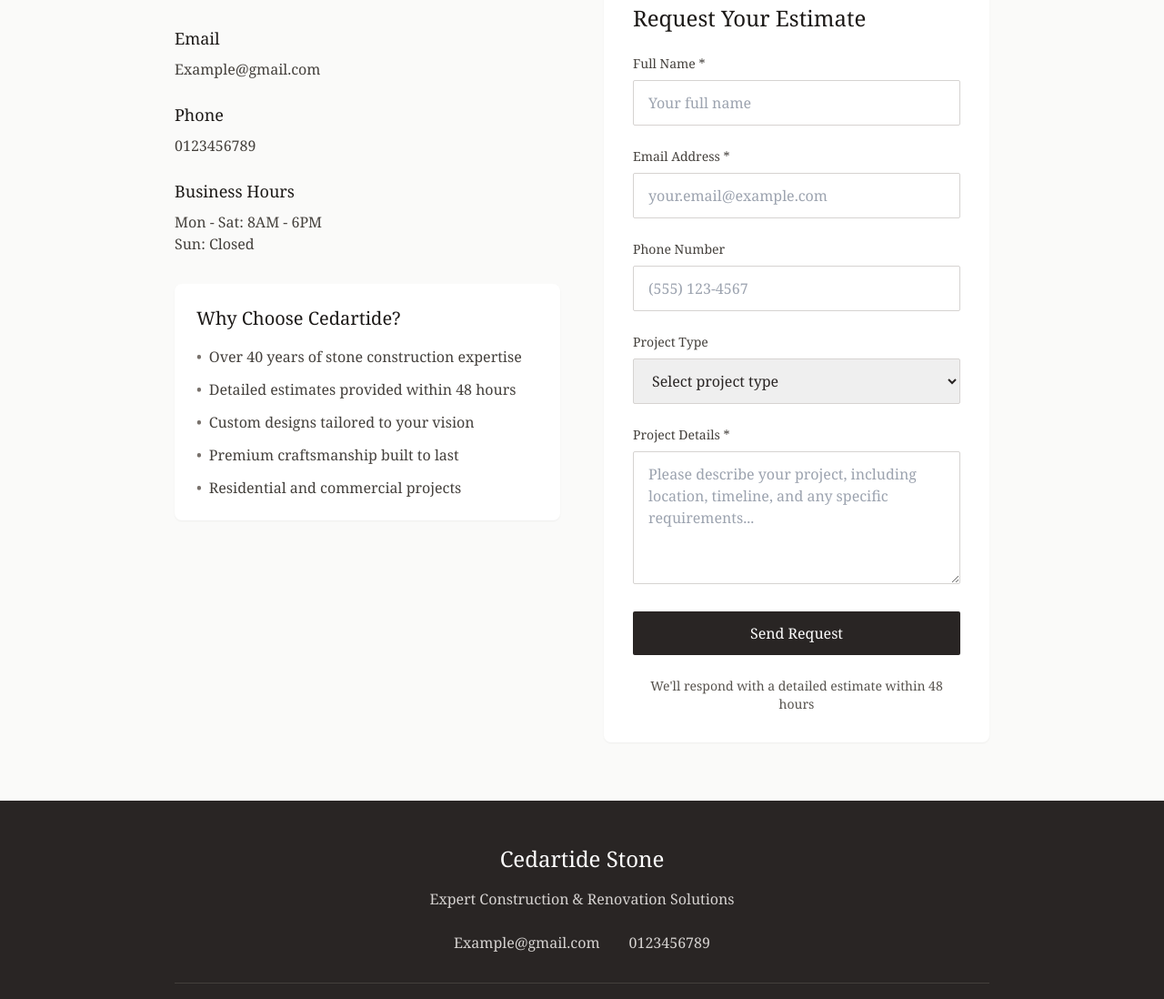
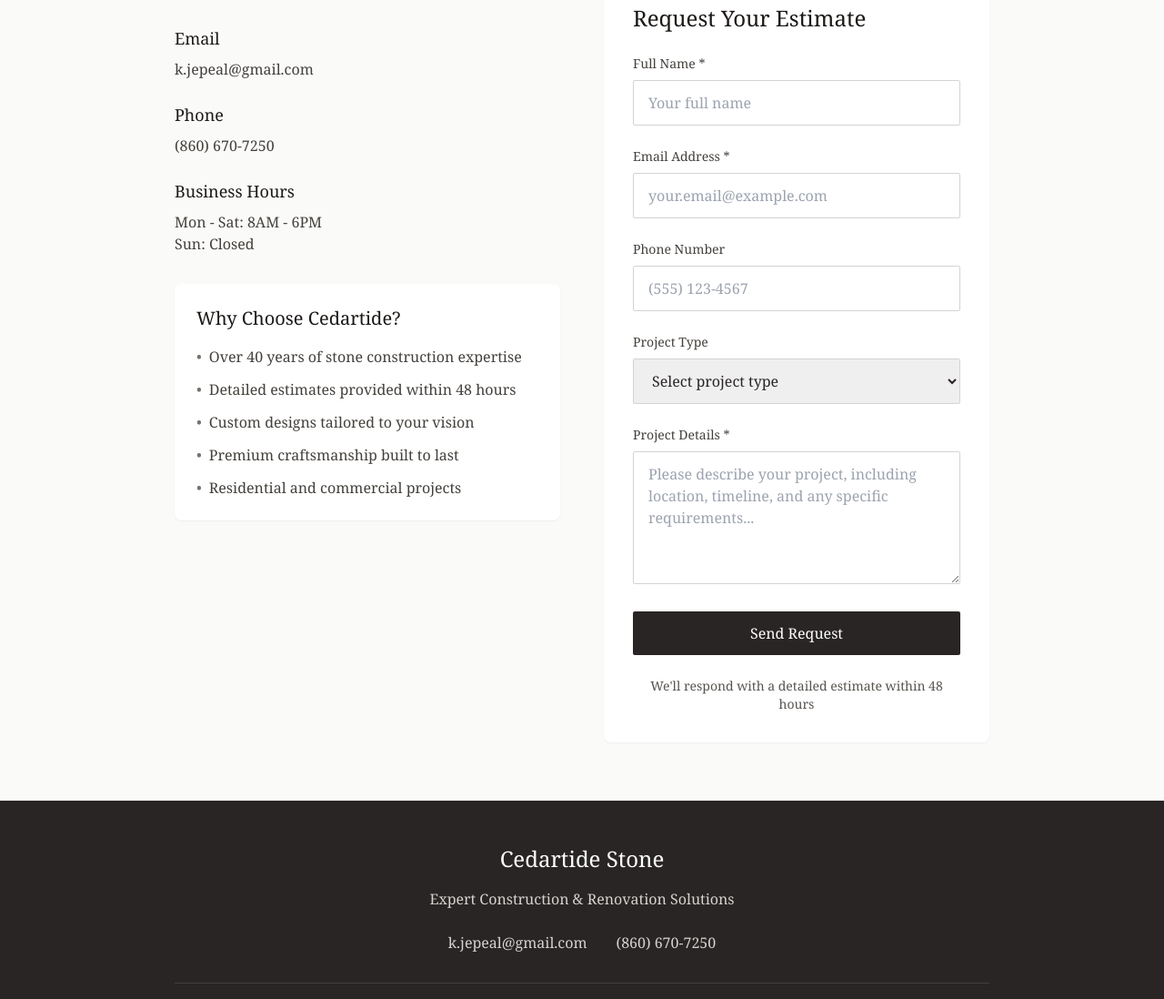
Before and after one commit to bettercallzaal/cedartide, a Next.js app: page /contact in a window 1280 px wide. Shown: the part 357-1455 px from the top of the page at 91% size. Built offline with nearby package versions, Linux system fonts and the light colour scheme.

Commit message:
Update contact info to Kevin Jepeal's details and fix Vercel deployment with public directory

```diff
--- a/app/contact/page.tsx
+++ b/app/contact/page.tsx
@@ -26,20 +26,20 @@
                   <div>
                     <h3 className="text-lg font-medium text-stone-900 mb-2">Email</h3>
                     <a
-                      href="mailto:Example@gmail.com"
+                      href="mailto:k.jepeal@gmail.com"
                       className="text-stone-700 hover:text-stone-900 transition-colors"
                     >
-                      Example@gmail.com
+                      k.jepeal@gmail.com
                     </a>
                   </div>
 
                   <div>
                     <h3 className="text-lg font-medium text-stone-900 mb-2">Phone</h3>
                     <a
-                      href="tel:0123456789"
+                      href="tel:860-670-7250"
                       className="text-stone-700 hover:text-stone-900 transition-colors"
                     >
-                      0123456789
+                      (860) 670-7250
                     </a>
                   </div>
 
@@ -182,11 +182,11 @@
             Expert Construction & Renovation Solutions
           </p>
           <div className="flex flex-col sm:flex-row justify-center items-center space-y-2 sm:space-y-0 sm:space-x-8 text-stone-300">
-            <a href="mailto:Example@gmail.com" className="hover:text-white transition-colors">
-              Example@gmail.com
+            <a href="mailto:k.jepeal@gmail.com" className="hover:text-white transition-colors">
+              k.jepeal@gmail.com
             </a>
-            <a href="tel:0123456789" className="hover:text-white transition-colors">
-              0123456789
+            <a href="tel:860-670-7250" className="hover:text-white transition-colors">
+              (860) 670-7250
             </a>
           </div>
           <div className="mt-8 pt-8 border-t border-stone-700 text-stone-400 text-sm">
--- a/app/page.tsx
+++ b/app/page.tsx
@@ -104,11 +104,11 @@
             Expert Construction & Renovation Solutions
           </p>
           <div className="flex flex-col sm:flex-row justify-center items-center space-y-2 sm:space-y-0 sm:space-x-8 text-stone-300">
-            <a href="mailto:Example@gmail.com" className="hover:text-white transition-colors">
-              Example@gmail.com
+            <a href="mailto:k.jepeal@gmail.com" className="hover:text-white transition-colors">
+              k.jepeal@gmail.com
             </a>
-            <a href="tel:0123456789" className="hover:text-white transition-colors">
-              0123456789
+            <a href="tel:860-670-7250" className="hover:text-white transition-colors">
+              (860) 670-7250
             </a>
           </div>
           <div className="mt-8 pt-8 border-t border-stone-700 text-stone-400 text-sm">
--- a/app/portfolio/page.tsx
+++ b/app/portfolio/page.tsx
@@ -164,11 +164,11 @@
             Expert Construction & Renovation Solutions
           </p>
           <div className="flex flex-col sm:flex-row justify-center items-center space-y-2 sm:space-y-0 sm:space-x-8 text-stone-300">
-            <a href="mailto:Example@gmail.com" className="hover:text-white transition-colors">
-              Example@gmail.com
+            <a href="mailto:k.jepeal@gmail.com" className="hover:text-white transition-colors">
+              k.jepeal@gmail.com
             </a>
-            <a href="tel:0123456789" className="hover:text-white transition-colors">
-              0123456789
+            <a href="tel:860-670-7250" className="hover:text-white transition-colors">
+              (860) 670-7250
             </a>
           </div>
           <div className="mt-8 pt-8 border-t border-stone-700 text-stone-400 text-sm">
```
Also changed, not shown: public/robots.txt (added), vercel.json (added), 1 other file (tests, documents, lock files or other folders).
